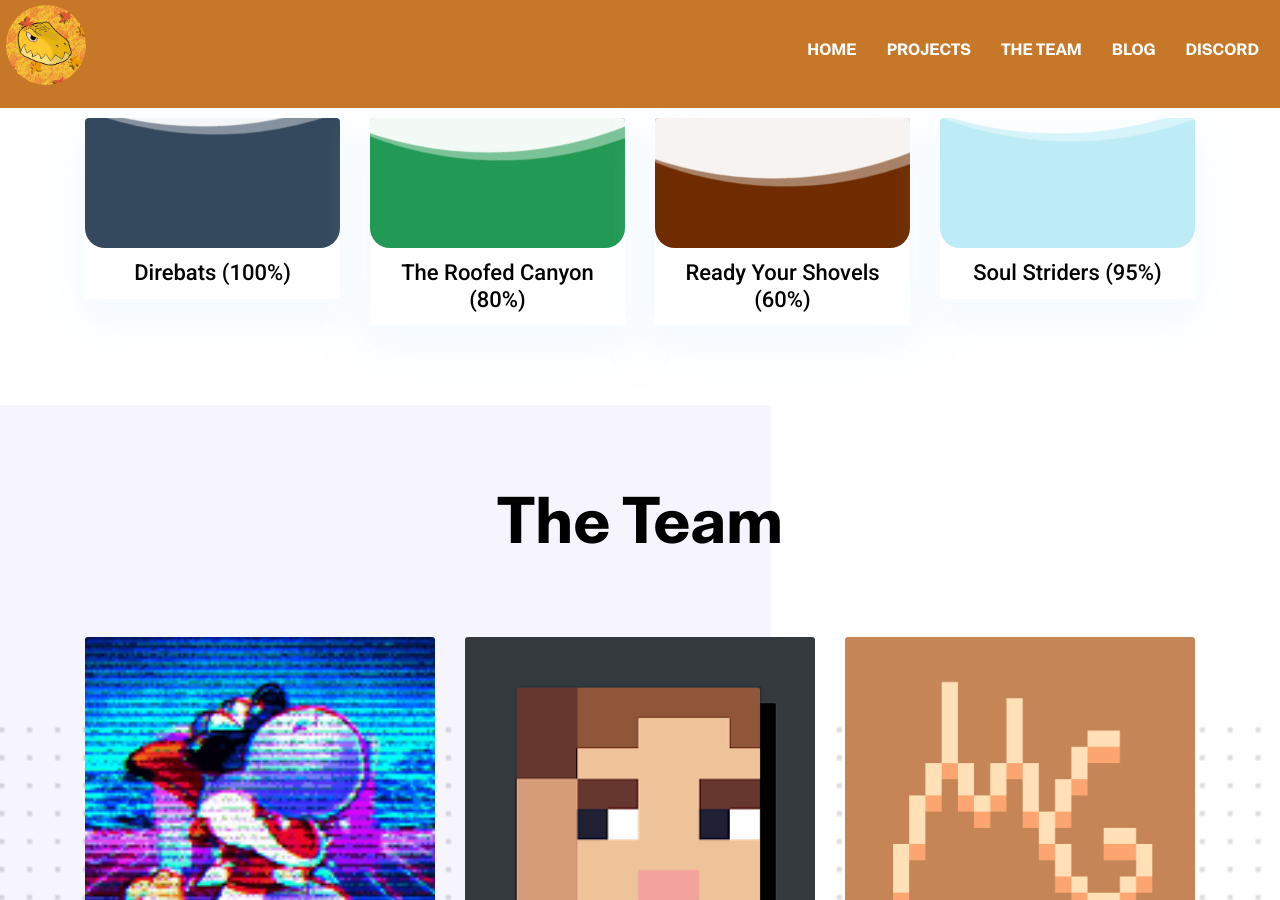
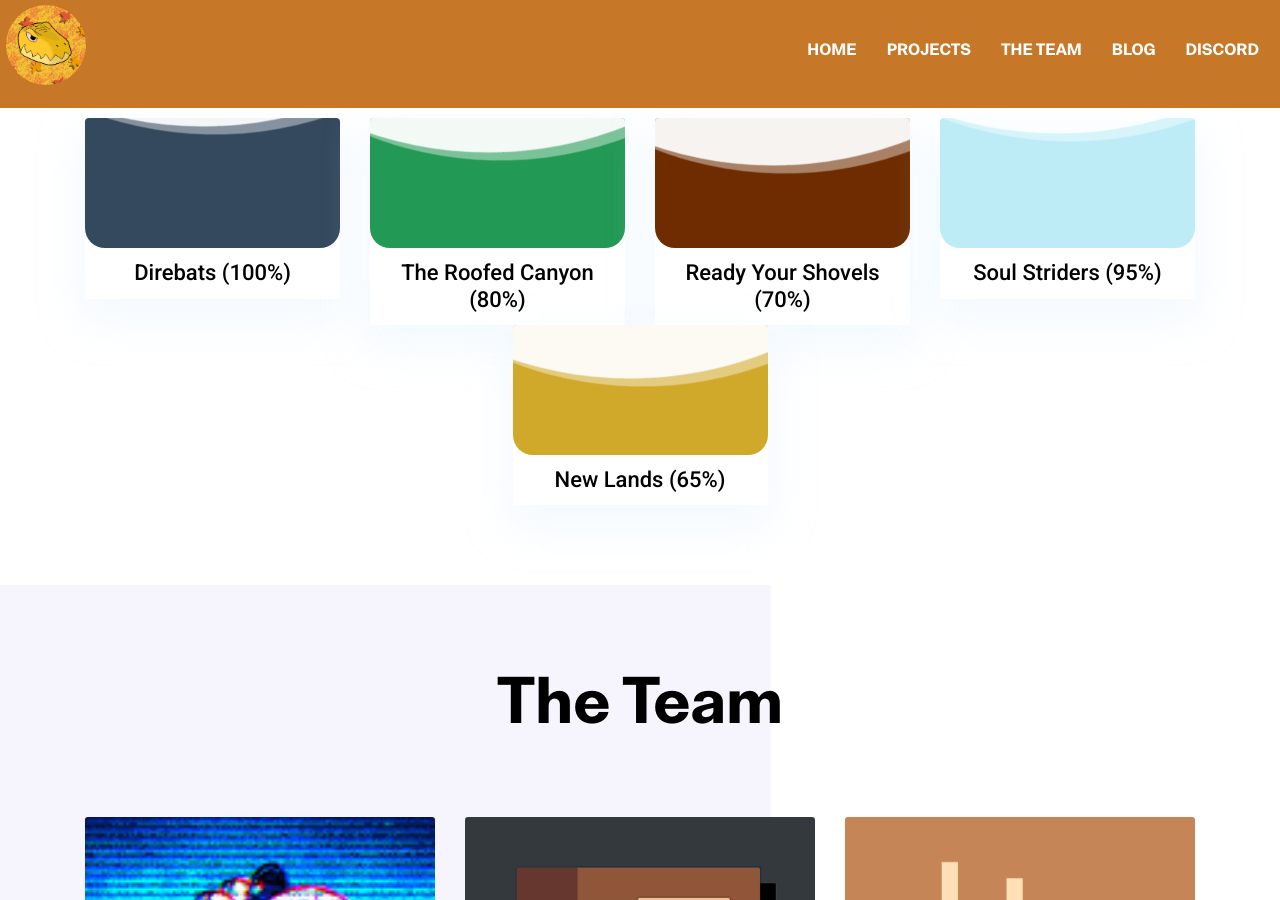
Before and after one commit to teamhollow/teamhollow.net, a Jekyll site: the page built from index.html, in a window 1280 px wide and 900 px high, scrolled down 638 px. Built offline with Jekyll 4.4.1, drawn with Linux system fonts in a browser that asks for light colours; nearby versions of some CDN libraries; comment, search, counter and statistics services are not loaded.

Commit message:
Update projects

```diff
--- a/_data/settings.yml
+++ b/_data/settings.yml
@@ -99,5 +99,6 @@ projects-title: Projects
 projects:
 - { name: Direbats, id: 'direbats', color: '#34495e', value: '100%' }
 - { name: The Roofed Canyon, id: 'theroofedcanyon', color: '#229954', value: '80%' }
-- { name: Ready Your Shovels, id: 'readyyourshovels', color: '#6e2c00', value: '60%' }
+- { name: Ready Your Shovels, id: 'readyyourshovels', color: '#6e2c00', value: '70%' }
 - { name: Soul Striders, id: 'soulstriders', color: '#bdecf6', value: '95%' }
+- { name: New Lands, id: 'newlands', color: '#d1a92a', value: '65%' }
```
